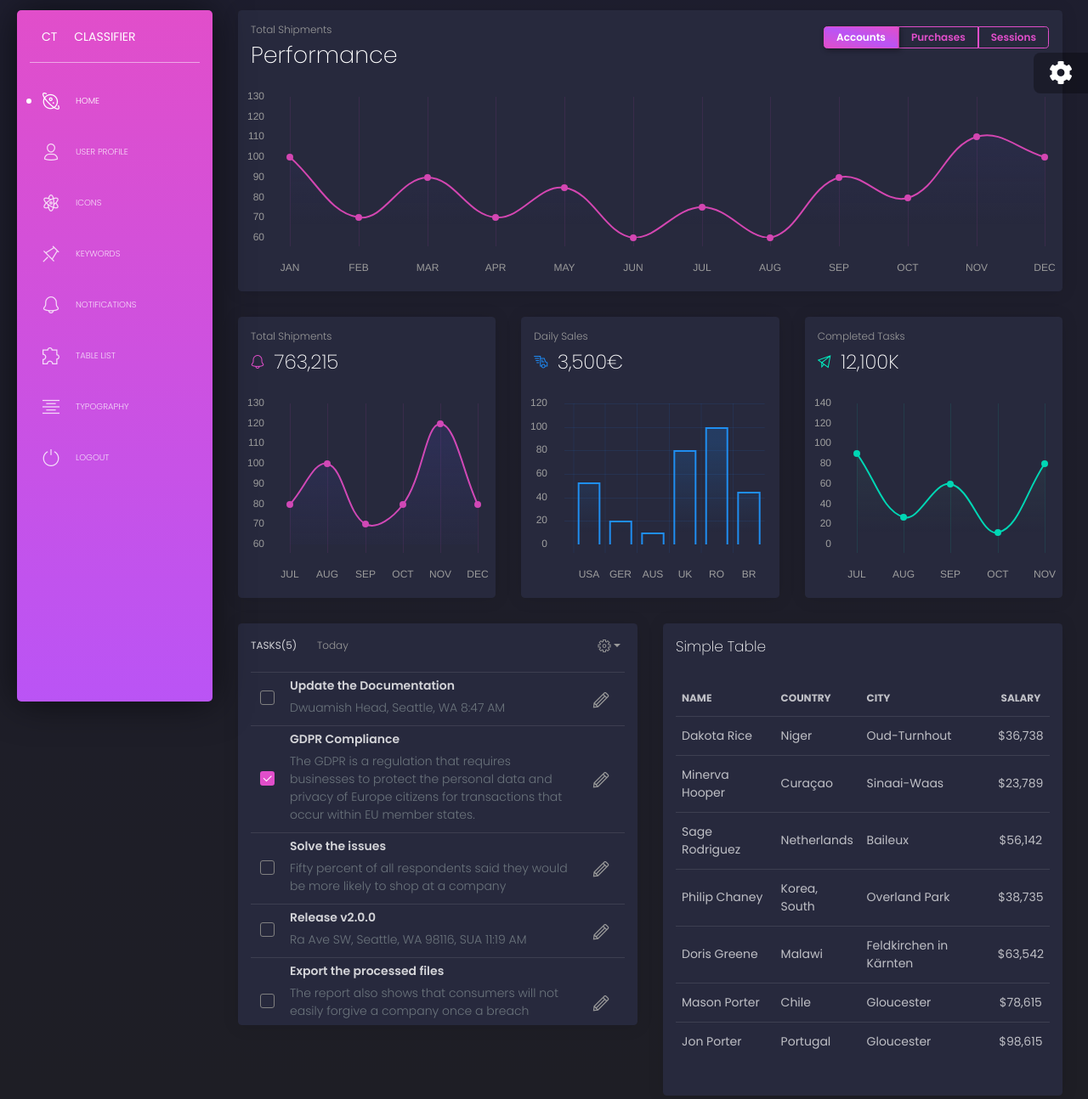
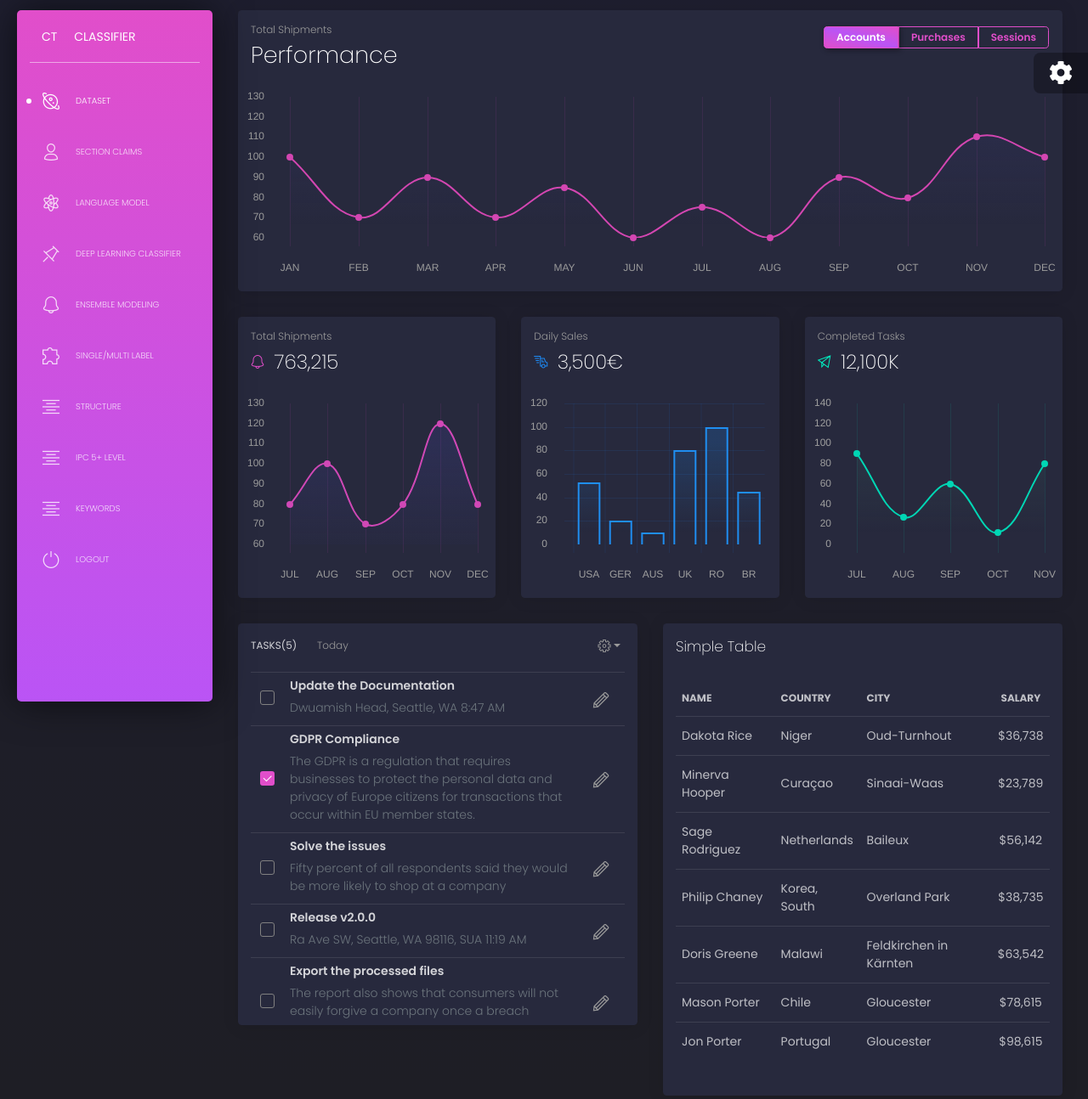
Before and after one commit to tsgiannis/master_thesis, a Flask app: page /index in a window 1280 px wide. Shown: the part 68-1362 px from the top of the page at 85% size. Run offline with Flask 3, Linux system fonts and the light colour scheme; the visitor is signed in with stand-in values (Sample User, id 1); parts of the project's set-up code (start-up, migrations or seed data) failed here and were passed over; some libraries are stand-ins or nearby versions.

Commit message:
Minor adjustments #5

```diff
--- a/apps/templates/home/tables.html
+++ b/apps/templates/home/tables.html
@@ -20,6 +20,9 @@
                 <thead class=" text-primary">
                   <tr>
                     <th>
+                      Select
+                    </th>
+                    <th>
                       Name
                     </th>
                     <th>
@@ -35,6 +38,8 @@
                 </thead>
                 <tbody>
                   <tr>
+                    <td scope="col"><input type="checkbox" />
+                    </td>
                     <td>
                       Dakota Rice
                     </td>
@@ -135,6 +140,7 @@
                 </tbody>
               </table>
             </div>
+            <button class="btn btn-primary" type="button" onclick="select_all();">Select All</button>
           </div>
         </div>
       </div>
--- a/apps/templates/includes/sidebar.html
+++ b/apps/templates/includes/sidebar.html
@@ -16,46 +16,57 @@
                 <li class="{% if 'index' in segment %} active {% endif %} ">
                     <a href="/">
                         <i class="tim-icons icon-planet"></i>
-                        <p>Home</p>
+                        <p>Dataset</p>
                     </a>
                 </li>
                 <li class="{% if 'user' in segment %} active {% endif %}">
                     <a href="/user.html">
                         <i class="tim-icons icon-single-02"></i>
-                        <p>User Profile</p>
+                        <p>Section Claims</p>
                     </a>
                 </li>
                 <li class="{% if 'icons' in segment %} active {% endif %}">
                     <a href="/icons.html">
                         <i class="tim-icons icon-atom"></i>
-                        <p>Icons</p>
+                        <p>Language Model</p>
                     </a>
                 </li>
                 <li class="{% if 'map' in segment %} active {% endif %}">
                     <a href="/keywords.html">
                         <i class="tim-icons icon-pin"></i>
-                        <p>Keywords</p>
+                        <p>Deep Learning classifier</p>
                     </a>
                 </li>
                 <li class="{% if 'notifications' in segment %} active {% endif %}">
                     <a href="/notifications.html">
                         <i class="tim-icons icon-bell-55"></i>
-                        <p>Notifications</p>
+                        <p>Ensemble modeling</p>
                     </a>
                 </li>
                 <li class="{% if 'tables' in segment %} active {% endif %}">
                     <a href="/tables.html">
                         <i class="tim-icons icon-puzzle-10"></i>
-                        <p>Table List</p>
+                        <p>Single/Multi label</p>
                     </a>
                 </li>
                 <li class="{% if 'typography' in segment %} active {% endif %}">
                     <a href="/typography.html">
                         <i class="tim-icons icon-align-center"></i>
-                        <p>Typography</p>
+                        <p>Structure </p>
                     </a>
                 </li>
-
+                <li class="{% if 'typography' in segment %} active {% endif %}">
+                    <a href="/typography.html">
+                        <i class="tim-icons icon-align-center"></i>
+                        <p>IPC 5+ level</p>
+                    </a>
+                </li>
+                <li class="{% if 'typography' in segment %} active {% endif %}">
+                    <a href="/typography.html">
+                        <i class="tim-icons icon-align-center"></i>
+                        <p>Keywords</p>
+                    </a>
+                </li>
                 <li>
                     <a href="{{ url_for('authentication_blueprint.logout') }}">
                         <i class="tim-icons icon-button-power"></i>
```
